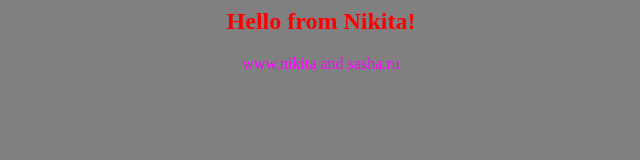
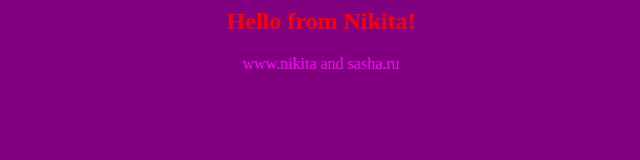
Before and after one commit to Nikitatut/app-for-jenkins, a plain HTML site: page index.html in a window 1280 px wide. Shown: the whole page, without its empty margins (319-959 px from the left). Drawn offline with Linux system fonts and the light colour scheme.

Commit message:
eche nemnogo

```diff
--- a/index.html
+++ b/index.html
@@ -1,5 +1,5 @@
 <html>
-<body bgcolor=grey>
+<body bgcolor=purple>
 <center>
 <h2><font color=red>Hello from Nikita!</font></h2>
 
```
